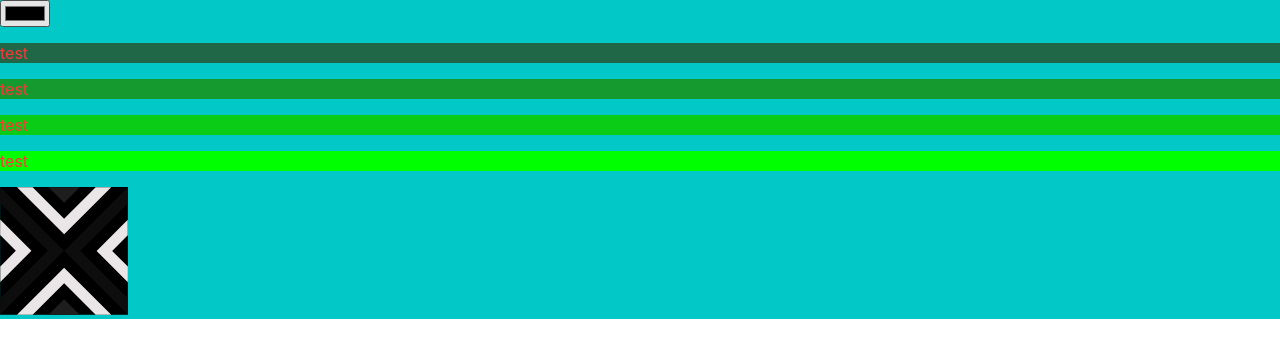
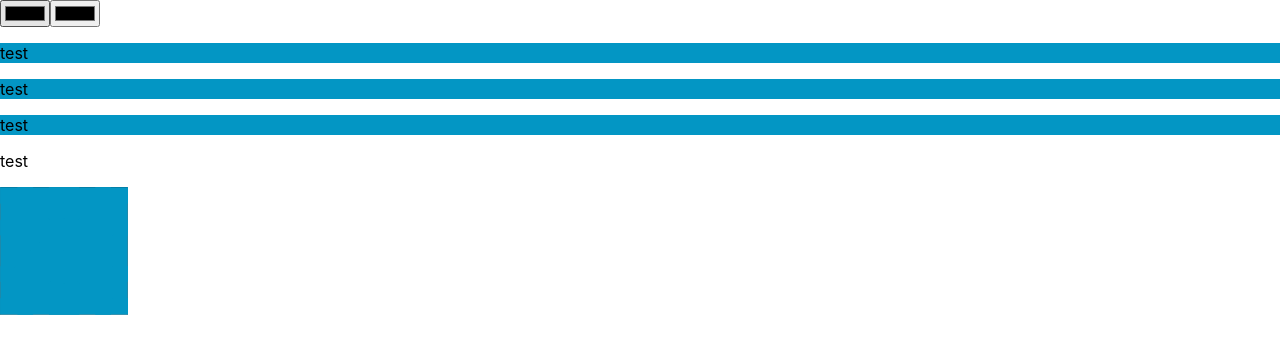
Before and after one commit to perabuis/art-generator, a React (Create React App) app: page / in a window 1280 px wide. Shown: the top 358 px of the page. Built offline with nearby package versions, Linux system fonts and the light colour scheme.

Commit message:
colors in tile change

```diff
--- a/src/App.js
+++ b/src/App.js
@@ -4,20 +4,17 @@ import Tile from "./components/Tile.js";
 import { useStore } from "./store";
 
 function App() {
-  const r = useStore(state => state.r);
-  const setR = useStore(state => state.setR);
-
- // const toggleShowDislikes = useStore(state => state.toggleShowDislikes)
-  const [a, setA] = useState('#A23345');
-  const [g, setG] = useState(200);
-  const [b, setB] = useState(200);
+  const firstColor = useStore(state => state.firstColor);
+  const setFirstColor = useStore(state => state.setFirstColor);
+   const secondColor = useStore(state => state.secondColor);
+  const setSecondColor = useStore(state => state.setSecondColor);
 
   return (
-    <div style={{ backgroundColor: `rgb(${r},${g},${b})`, color: `rgb(${255 - r},${255 - g},${255 - b})` }}>
-      <Slider value={r} onValueChange={(value) => setR(value)} />
+    <>
+      <Slider value={firstColor} onValueChange={(value) => setFirstColor(value)} />
+      <Slider value={secondColor} onValueChange={(value) => setSecondColor(value)} />
       <Tile />
-
-    </div>
+    </>
   );
 }
 
--- a/src/components/Tile.js
+++ b/src/components/Tile.js
@@ -3,23 +3,33 @@ import { useStore } from "../store";
 import chroma from "chroma-js";
 
 const Tile = ({}) => {
-  const r = useStore(state => state.r);
-  const testColor = chroma.random().hex();
-  console.log(testColor);
+  const firstColor = useStore(state => state.firstColor);
+  const secondColor = useStore(state => state.secondColor);
+  const colorScale = chroma.scale([(firstColor), (secondColor)]).colors(3);
+  //const randomColor = chroma.random().hex();
+  const tileStyling1 = {
+    fill: colorScale[0],
+    stroke:'#000',
+    strokeMiterlimit:10
+  };
+  const tileStyling2 = {
+    fill:  colorScale[1]
+  };
+  const tileStyling3 = {
+    fill:  colorScale[2]
+  };
 
-  const testScale = chroma.scale([(testColor), '#0f0']).colors(4);
-  console.log(testScale);
-  console.log(r);
+
   return (
     <>
     <p className="een" style={{
-          backgroundColor: testScale[0]}}>test</p>
+          backgroundColor: colorScale[0]}}>test</p>
     <p className="een" style={{
-          backgroundColor: testScale[1]}}>test</p>
+          backgroundColor: colorScale[1]}}>test</p>
           <p className="een" style={{
-          backgroundColor: testScale[2]}}>test</p>
+          backgroundColor: colorScale[2]}}>test</p>
              <p className="een" style={{
-          backgroundColor: testScale[3]}}>test</p>
+          backgroundColor: colorScale[3]}}>test</p>
 
     <svg xmlns="http://www.w3.org/2000/svg" viewBox="0 0 500 500" width="10%" height="10%">
       <defs>
@@ -27,17 +37,14 @@ const Tile = ({}) => {
           {`.cls-2{fill:#0d0d0d}.cls-3{fill:#eae5e7}`}
         </style>
       </defs>
-      <g id="Layer_2" data-name="Layer 2" >
-        <path style={{
-          fill: r,
-          stroke:'#000',
-          strokeMiterlimit:10}} d="M.51.35h498.95V499.3H.51z"/>
-        <path className="cls-2" d="M249.46 248.72 1.15.41H.63v62.64l186.03 186.04L.51 435.25v62.64h.52l248.31-248.3v-.34h.12v-.53z"/>
-        <path className="cls-3" d="M434.54 499.24 250.46 315.16v.44L66.58 499.48h60.91L250.66 376.3v-.04l122.97 122.98h60.91zM1.23 310.32l60.64-61.16L.68 187.97v-60.9l122.09 122.09L1.23 371.23v-60.91z"/>
+      <g >
+        <path style={tileStyling1} d="M.51.35h498.95V499.3H.51z"/>
+        <path style={tileStyling2} d="M249.46 248.72 1.15.41H.63v62.64l186.03 186.04L.51 435.25v62.64h.52l248.31-248.3v-.34h.12v-.53z"/>
+        <path style={tileStyling3} d="M434.54 499.24 250.46 315.16v.44L66.58 499.48h60.91L250.66 376.3v-.04l122.97 122.98h60.91zM1.23 310.32l60.64-61.16L.68 187.97v-60.9l122.09 122.09L1.23 371.23v-60.91z"/>
         <path d="M189.5 499.48h122.11l-61.05-61.06-61.06 61.06zM311.61.53H189.5l61.06 61.06L311.61.53z"
-        style={{fill: '#1e1e1e'}}/>
-        <path className="cls-2" d="M251.02 248.84 499.33.53h.52v62.64L313.82 249.21l186.15 186.16v62.64h-.52L251.13 249.7v-.34h-.11v-.52z"/>
-        <path className="cls-3" d="m66.58.77 184.08 184.08v-.44L434.54.53h-60.91L250.46 123.71v.04L127.49.77H66.58zm432.33 187.89-60.64 61.16 61.19 61.19v60.89L377.37 249.82l121.54-122.07v60.91z"/>
+        style={tileStyling2}/>
+        <path style={tileStyling2} d="M251.02 248.84 499.33.53h.52v62.64L313.82 249.21l186.15 186.16v62.64h-.52L251.13 249.7v-.34h-.11v-.52z"/>
+        <path style={tileStyling3} d="m66.58.77 184.08 184.08v-.44L434.54.53h-60.91L250.46 123.71v.04L127.49.77H66.58zm432.33 187.89-60.64 61.16 61.19 61.19v60.89L377.37 249.82l121.54-122.07v60.91z"/>
       </g>
     </svg>
 
--- a/src/store.js
+++ b/src/store.js
@@ -1,10 +1,10 @@
 import create from 'zustand'
 
 const useStore = create(set => ({
-  name: "James",
-  setName: (name) => set(state => ({ name })),
-  r: 2,
-  setR: (r) => set(state => ({r}))
+  firstColor: 235204,
+  setFirstColor: (firstColor) => set(state => ({firstColor})),
+  secondColor: 235204,
+  setSecondColor: (secondColor) => set(state => ({secondColor}))
 }))
 
 export { useStore }
```
